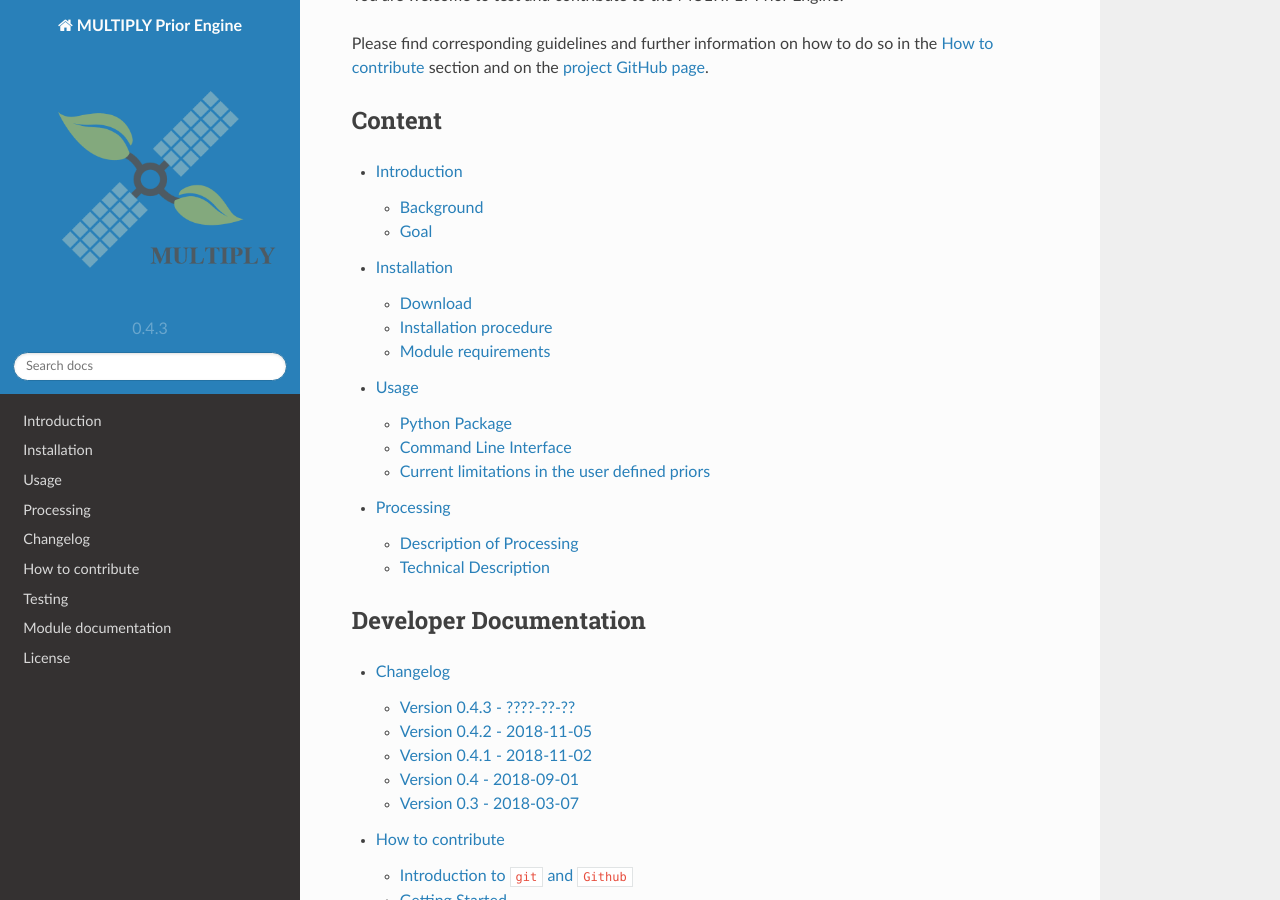
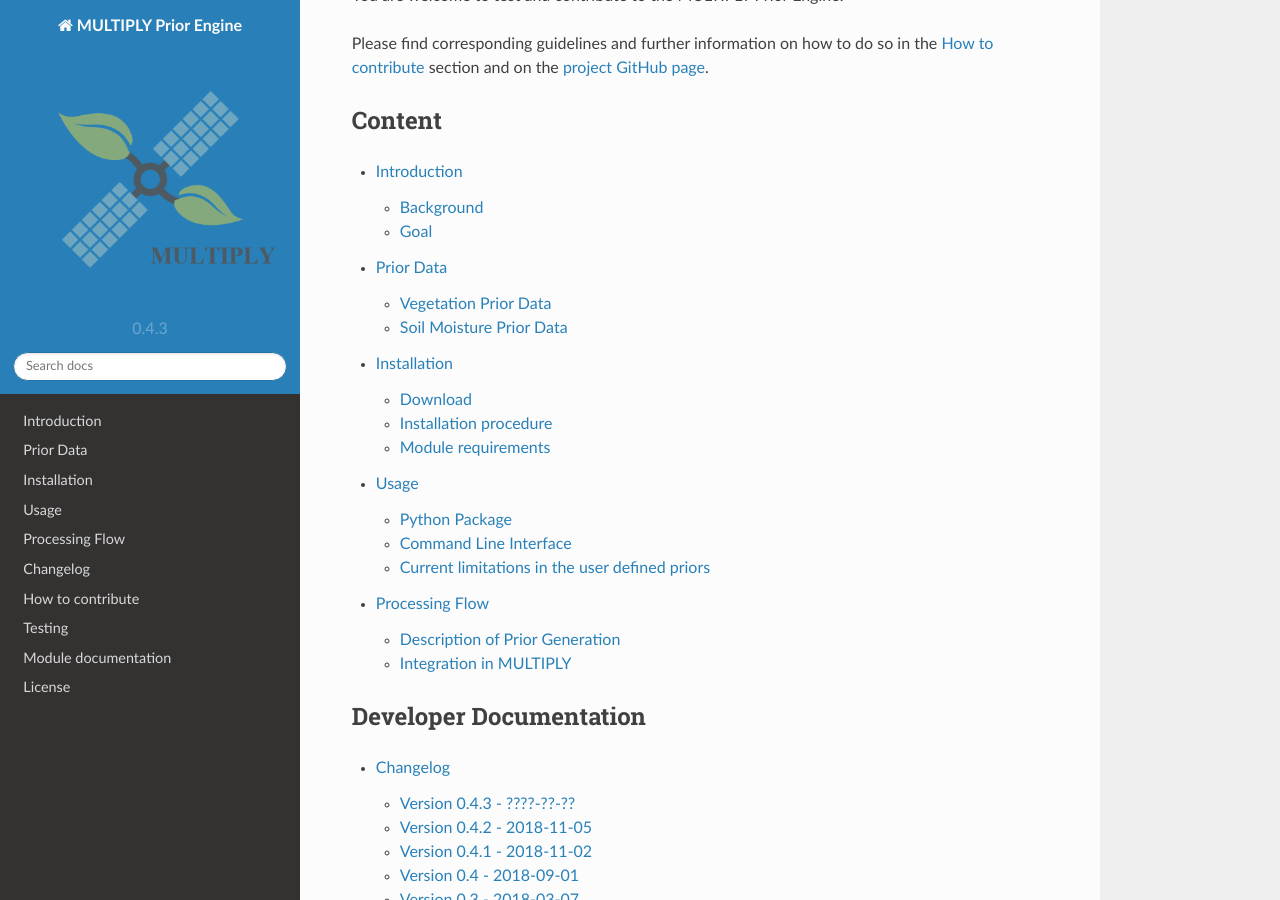
Before and after one commit to multiply-org/prior_engine, a Sphinx documentation site: the page built from docs/index.rst, in a window 1280 px wide and 900 px high, scrolled down 925 px. Built offline with Sphinx 7.4.7 and the Read the Docs theme 2.0.0, drawn with Linux system fonts in a browser that asks for light colours.

Commit message:
documentation update. add prior data section.

```diff
--- /dev/null
+++ b/docs/Priors.rst
@@ -0,0 +1,37 @@
+Prior Data
+=============
+
+
+
+Vegetation Prior Data
+----------------------
+
+
+.. note::
+   TBD
+
+
+
+
+
+Soil Moisture Prior Data
+--------------------------
+
+The provided prior data for the soil moisture domain is twofold. Mattia et al. (2006) show that the usage of climatological mean soil moisture information significantly improves soil moisture estimates from active microwave observations. Therefore, a soil moisture climatology is used as prior to get a general idea of the amplitude, variability and seasonal behaviour of the in situ soil moisture. Furthermore, a dynamic daily coarse resolution product is consulted for an a priori estimation of the current state.
+
+The climatological prior data set has been generated from the global ESA CCI SM v04.4 COMBINED product which is derived from a combination of active and passive satellite sensors over the period 1978 - 2018. Originally, the data set provides daily surface soil moisture with a spatial resolution of 0.25 degree (Dorigo et al., 2017; Gruber et al. 2017; Liu et al. 2012). The data was aggregated to monthly means. Uncertainty is given by the intra-monthly standard deviation.
+
+Data from the Soil Moisture Active Passive (SMAP) project is used as dynamic prior (Reichle et al. 2014). Specifically, the model-derived value-added Level 4 data product with 3-hourly estimates of soil moisture and respective error estimates at a 9 km resolution are averaged to daily values as the MULTIPLY platform assimilates data at this temporal resolution.
+
+
+
+
+Mattia, F. et al. (2006) Using a priori information to improve soil moisture retrieval from ENVISAT ASAR AP data in semiarid regions. IEEE Trans. Geosci. Remote Sens. 44: 900–912.
+
+Dorigo, W. A., et al., 2017, ESA CCI Soil Moisture for improved Earth system understanding: State-of-the art and future directions, Remote Sensing of Environment, 203, 185-215, 2017, doi:10.1016/j.rse.2017.07.001.
+
+Gruber, A., et al., 2017, Triple Collocation-Based Merging of Satellite Soil Moisture Retrievals, Transactions on Geoscience and Remote Sensing, 55(12), 1-13. doi:10.1109/TGRS.2017.2734070.
+
+Liu, Y. Y., et al., 2012, Trend-preserving blending of passive and active microwave soil moisture retrievals, Remote Sensing of Environment, 123, 280-297.
+
+Reichle, R. et al. 2014. SMAP Algorithm Theoretical Basis Document: L4 Surface and Root-Zone Soil Moisture Product. SMAP Project, JPL D-66483, Jet Propulsion Laboratory, Pasadena, CA, USA.
--- a/docs/Processing.rst
+++ b/docs/Processing.rst
@@ -1,5 +1,5 @@
-Processing
-============
+Processing Flow
+=================
 
 Priors are provided for the respective forward operators. The relationships are shown in following figure:
 
@@ -9,8 +9,8 @@ Priors are provided for the respective forward operators. The relationships are
    Figure 1: Relationship of priors to their respective forward operators.
 
 
-Description of Processing
---------------------------
+Description of Prior Generation
+-----------------------------------
 This prototype is capable of delivering for both vegetation priors as well as soil priors spanning all variables required in the forward operators. The overall processing chain is divided up to two parts (dealing with the soil prior and the vegetation prior).
 
 The optical prior engine is designed to deliver prior information to the inference engine specifically for the leaves and vegetation. The overall flow of the prior-engine is illustrated by Figure 2.
@@ -31,8 +31,11 @@ Prior data specified by the User is currently not visualized.
    TBD
    Figure 3: Flow in 'microwave' prior engine
 
-Technical Description
------------------------
+Integration in MULTIPLY
+----------------------------------
+
+Configuration of the Prior Engine
+..................................
 
 The processing chain in the prior engine is defined in a config file.
 For now this looks like:
@@ -40,6 +43,9 @@ For now this looks like:
 .. literalinclude:: ../multiply_prior_engine/sample_config_prior.yml
 
 
+Internal Flow
+................
+
 The internal flow and relations can be seen in figure 4.
 
 .. figure:: img/PriorEngine.svg
--- a/docs/index.rst
+++ b/docs/index.rst
@@ -47,6 +47,7 @@ Content
    :maxdepth: 2
 
    Introduction
+   Priors
    Installation
    Usage
    Processing
```
